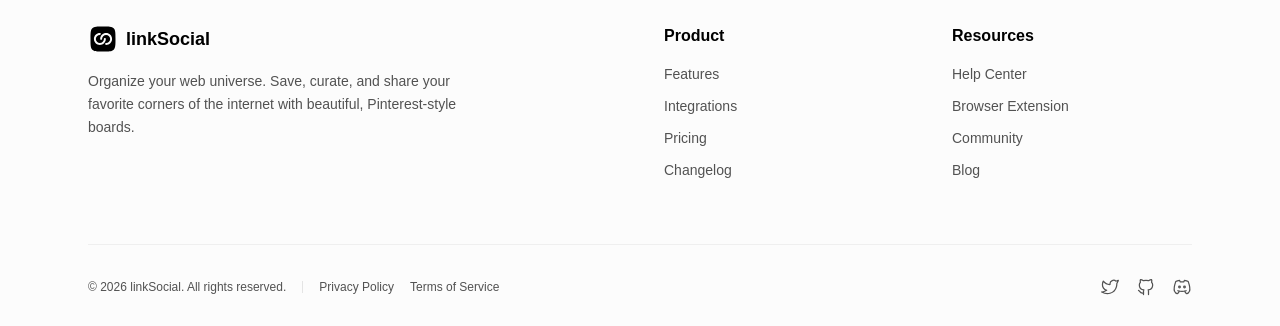
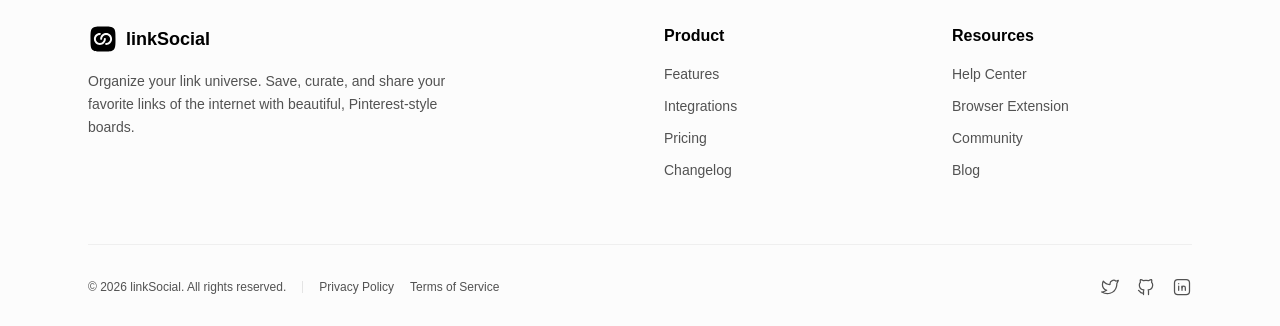
Before and after one commit to merajwardhan/Share-Social, a React (Vite) app in the folder FE/: page / in a window 1280 px wide. Shown: the part 1511-1837 px from the top of the page. Built offline with nearby package versions, Linux system fonts and the light colour scheme.

Commit message:
feat: added social links to the footer

```diff
--- a/FE/src/components/ui/footer.tsx
+++ b/FE/src/components/ui/footer.tsx
@@ -1,7 +1,7 @@
 import {
   IconBrandTwitter,
   IconBrandGithub,
-  IconBrandDiscord,
+  IconBrandLinkedin,
 } from "@tabler/icons-react";
 
 export function Footer() {
@@ -35,8 +35,8 @@ export function Footer() {
               </span>
             </div>
             <p className="text-muted-foreground text-sm max-w-sm leading-relaxed">
-              Organize your web universe. Save, curate, and share your favorite
-              corners of the internet with beautiful, Pinterest-style boards.
+              Organize your link universe. Save, curate, and share your favorite
+              links of the internet with beautiful, Pinterest-style boards.
             </p>
           </div>
 
@@ -97,17 +97,29 @@ export function Footer() {
 
           {/* Social Icons */}
           <div className="flex items-center gap-4 text-muted-foreground">
-            <a href="#" className="hover:text-foreground transition-colors">
+            <a
+              href="https://x.com/merajwardhan"
+              target="_blank"
+              className="hover:text-foreground transition-colors"
+            >
               <IconBrandTwitter size={20} stroke={1.5} />
               <span className="sr-only">Twitter</span>
             </a>
-            <a href="#" className="hover:text-foreground transition-colors">
+            <a
+              href="https://github.com/merajwardhan"
+              target="_blank"
+              className="hover:text-foreground transition-colors"
+            >
               <IconBrandGithub size={20} stroke={1.5} />
               <span className="sr-only">GitHub</span>
             </a>
-            <a href="#" className="hover:text-foreground transition-colors">
-              <IconBrandDiscord size={20} stroke={1.5} />
-              <span className="sr-only">Discord</span>
+            <a
+              href="https://www.linkedin.com/in/imrajwardhan/"
+              target="_blank"
+              className="hover:text-foreground transition-colors"
+            >
+              <IconBrandLinkedin size={20} stroke={1.5} />
+              <span className="sr-only">LinkedIn</span>
             </a>
           </div>
         </div>
```
